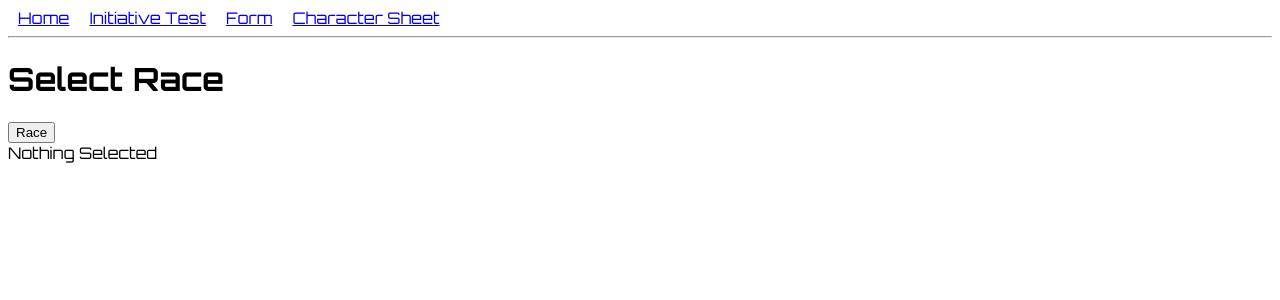
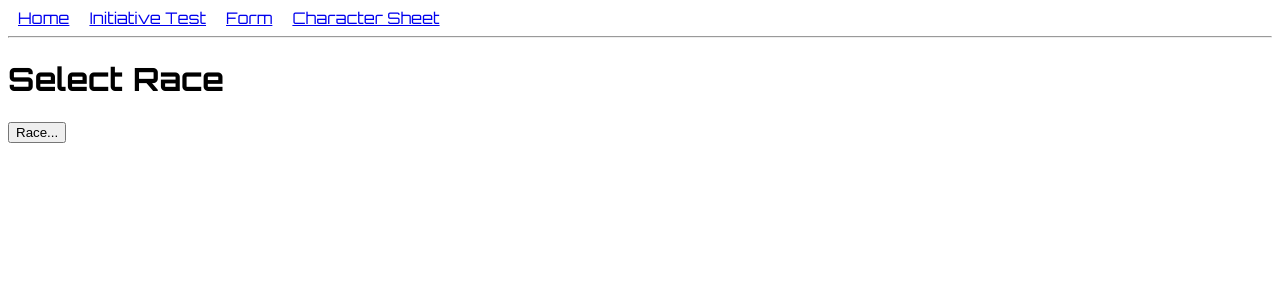
Before and after one commit to debrine/Next-Up, a React (Vite) app: page /Next-Up/create-character in a window 1280 px wide. Shown: the top 300 px of the page. Built offline with nearby package versions, Linux system fonts and the light colour scheme.

Commit message:
Moved Button description and DropDownList component to correct place.

```diff
--- a/src/components/DropDownList/DropDownList.tsx
+++ b/src/components/DropDownList/DropDownList.tsx
@@ -16,7 +16,6 @@ const DropDownList: React.FC<DropDownProps> = ({
 //   Handle passing the option back to the parent component
   const onClickHandler = (option: string): void => {
     optionSelection(option);
-    console.log(option)
   };
 
   useEffect(() => {
--- a/src/components/character-sheet-components/CreateCharacterOptions/CreateCharacterOptions.tsx
+++ b/src/components/character-sheet-components/CreateCharacterOptions/CreateCharacterOptions.tsx
@@ -30,7 +30,6 @@ function CreateCharacterOptions({
 
     const optionSelection = (option: string): void => {
         setSelectedOption(option)
-        console.log(option)
     }
 
     return (
@@ -42,10 +41,8 @@ function CreateCharacterOptions({
             onClick={(): void => toggleDropDown()}
             onBlur={(e: React.FocusEvent<HTMLButtonElement>): void => dismissHandler(e)}
         >
-            {optionType}
-        </button>
-        <div>{selectedOption ? 'Selected: '+ selectedOption : "Nothing Selected"}</div>
-        {showDropDown && (
+        <div>{selectedOption ? 'Race: '+ selectedOption : "Race..."}</div>
+            {showDropDown && (
             <DropDownList
                 optionsArray={races()}
                 showDropDown={false}
@@ -53,6 +50,8 @@ function CreateCharacterOptions({
                 optionSelection={optionSelection}
             />
         )}
+        </button>
+
     </div>
     )
 }
```
